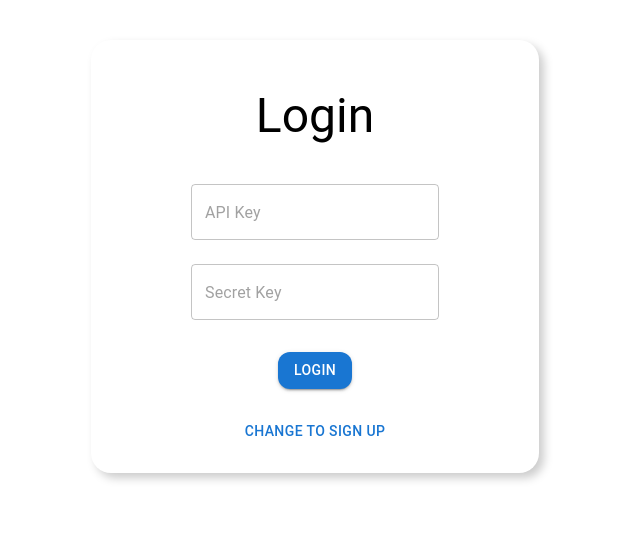
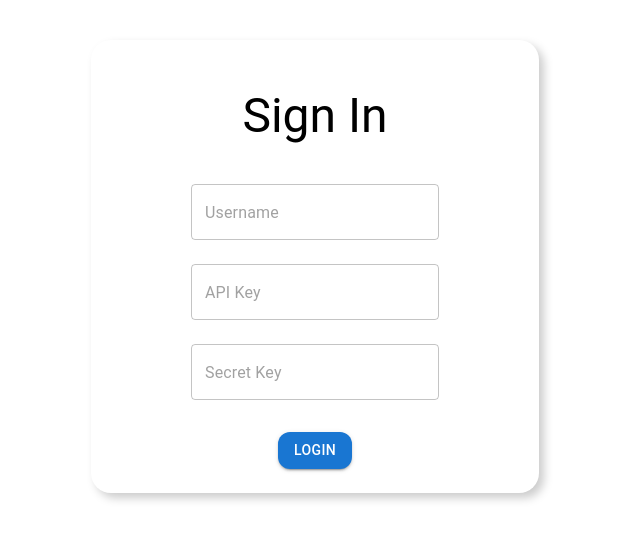
Before and after one commit to csc436group2/TradingBot, a React (Create React App) app in the folder frontend/: page / in a window 1280 px wide. Shown: the top 540 px of the page, without its empty margins (325-965 px from the left). Built offline with nearby package versions, Linux system fonts and the light colour scheme.

Commit message:
Add Homepage and routing handling

```diff
--- a/frontend/package.json
+++ b/frontend/package.json
@@ -2,6 +2,7 @@
   "name": "frontend",
   "version": "0.1.0",
   "private": true,
+  "proxy": "http://127.0.0.1:5000",
   "dependencies": {
     "@emotion/react": "^11.10.4",
     "@emotion/styled": "^11.10.4",
@@ -11,6 +12,7 @@
     "@testing-library/user-event": "^13.5.0",
     "react": "^18.2.0",
     "react-dom": "^18.2.0",
+    "react-router-dom": "^6.4.2",
     "react-scripts": "5.0.1",
     "web-vitals": "^2.1.4"
   },
--- a/frontend/src/App.js
+++ b/frontend/src/App.js
@@ -1,10 +1,30 @@
+// import { useEffect, useState } from 'react';
+import { Route, Routes } from 'react-router-dom';
 import './App.css';
+import Home from './components/home/home';
 import Login from './components/login/login';
 
 function App() {
+
+  // const [data, setData] = useState([{}]);
+
+  // useEffect(() => {
+  //   fetch("/users").then(
+  //     res => res.json()
+  //   ).then(
+  //     data => {
+  //       setData(data)
+  //       console.log(data)
+  //     }
+  //   )
+  // }, []);
+
   return (
-    <div>
-      <Login/>
+    <div className='App'>
+        <Routes>
+          <Route path='/' element={<Login />} />
+          <Route path='/home' element={<Home />} />
+        </Routes>
     </div>
   );
 }
--- /dev/null
+++ b/frontend/src/components/home/home.js
@@ -0,0 +1,6 @@
+
+function Home() {
+    return <div>You are logged in.</div>;
+}
+
+export default Home;
--- a/frontend/src/components/login/login.js
+++ b/frontend/src/components/login/login.js
@@ -1,10 +1,16 @@
 import { useState } from "react";
+import { useNavigate } from "react-router-dom";
 
 const { Box, Typography, TextField, Button } = require("@mui/material");
 
-const Login = () => {
-  const [isSignUp, setIsSignUp] = useState(false);
+function Login() {
+
+  const nav = useNavigate();
+
+  const [isSubmitted, setIsSubmitted] = useState(false);
+
   const [keys, setKeys] = useState({
+    userName: "",
     apiKey: "",
     secretKey: "",
   });
@@ -15,13 +21,24 @@ const Login = () => {
 
   const handleSubmit = (e) => {
     e.preventDefault();
-    console.log(keys);
+    let verification = true;
+    if (keys.userName.length < 4) {
+      verification = false;
+    }
+    if (keys.apiKey.length < 1) {
+      verification = false;
+    }
+    if (keys.secretKey.length < 1) {
+      verification = false;
+    }
+    if (verification) {
+      nav('/home');
+    } else {
+      setIsSubmitted(true);
+    }
+    return verification;
   };
 
-  const resetState = () => {
-    setIsSignUp(!isSignUp);
-    setKeys({apiKey:'', secretKey:''});
-  };
   return (
     <div>
       <form onSubmit={handleSubmit}>
@@ -43,8 +60,17 @@ const Login = () => {
           }}
         >
           <Typography variant="h3" padding={3} textAlign="center">
-            {isSignUp ? "Create Account" : "Login"}
+            Sign In
           </Typography>
+          <TextField
+            name="userName"
+            value={keys.userName}
+            onChange={handleChange}
+            margin="normal"
+            type={"text"}
+            variant="outlined"
+            placeholder="Username"
+          ></TextField>
           <TextField
             name="apiKey"
             value={keys.apiKey}
@@ -64,19 +90,19 @@ const Login = () => {
             placeholder="Secret Key"
           ></TextField>
           <Button
-          type="submit"
+            type="submit"
             sx={{ marginTop: 3, borderRadius: 3 }}
             variant="contained"
             color="primary"
+            onClick={handleSubmit}
           >
-            {isSignUp ? "Sign Up" : "Login"}
+            Login
           </Button>
-          <Button
-            onClick={resetState}
-            sx={{ marginTop: 3, borderRadius: 3 }}
-          >
-            Change to {isSignUp ? "Login" : "Sign Up"}
-          </Button>
+          {isSubmitted === true &&
+            <Typography variant="h7" padding={3} textAlign="center" color={'red'}>
+              Incorrect fields were provided.
+            </Typography>
+          }
         </Box>
       </form>
     </div>
--- a/frontend/src/index.js
+++ b/frontend/src/index.js
@@ -3,12 +3,13 @@ import ReactDOM from 'react-dom/client';
 import './index.css';
 import App from './App';
 import reportWebVitals from './reportWebVitals';
+import { BrowserRouter } from "react-router-dom";
 
 const root = ReactDOM.createRoot(document.getElementById('root'));
 root.render(
-  <React.StrictMode>
+  <BrowserRouter>
     <App />
-  </React.StrictMode>
+  </BrowserRouter>
 );
 
 // If you want to start measuring performance in your app, pass a function
```
Also changed, not shown: frontend/src/components/login/login.css (added), frontend/src/logo.svg (deleted), 1 other file (tests, documents, lock files or other folders).
